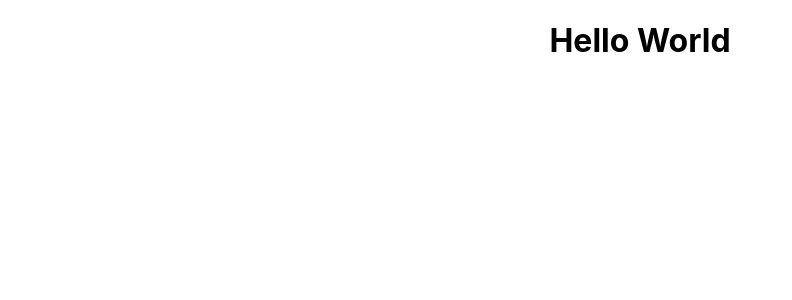
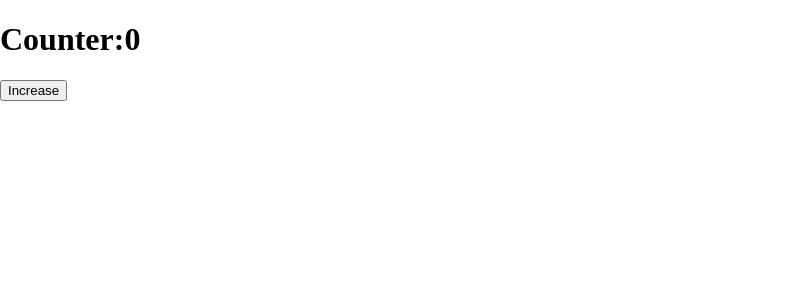
Before and after one commit to Gathoni-Wanjira/react-hooks, a React (Create React App) app: page / in a window 1280 px wide. Shown: the top 300 px of the page, without its empty margins (0-792 px from the left). Built offline with nearby package versions, Linux system fonts and the light colour scheme.

Commit message:
useState IncreaseCount

```diff
--- a/src/App.css
+++ /dev/null
@@ -1,3 +0,0 @@
-.App {
-  text-align: center;
-}
--- a/src/App.js
+++ b/src/App.js
@@ -1,13 +1,32 @@
-import React from 'react';
-import './App.css';
+import React from "react";
+import { useState } from "react";
 
-function App() {
+const App = () => {
+  const [counter, setCounter] = useState(0);
+
+
+
+  const increaseCounter = () => {
+    setCounter(counter + 1)
+  }
+  console.log(counter);
+
+
+
+
   return (
     <div className="App">
-      <h1>Hello World</h1>
+      <h1>Counter:{counter}</h1>
+      <button onClick={increaseCounter}> Increase </button>
 
     </div>
   );
 }
 
 export default App;
+
+
+// NOTES TO REMEMBER
+// UseState hooks are functions used  to add State in a functional component.
+// "State" are just values or variables of a component.
+// To use any hook ... you first need to import that hook from react library.
--- a/src/index.css
+++ b/src/index.css
@@ -1,10 +1,6 @@
 body {
   margin: 0;
-  font-family: -apple-system, BlinkMacSystemFont, 'Segoe UI', 'Roboto', 'Oxygen',
-    'Ubuntu', 'Cantarell', 'Fira Sans', 'Droid Sans', 'Helvetica Neue',
-    sans-serif;
-  -webkit-font-smoothing: antialiased;
-  -moz-osx-font-smoothing: grayscale;
+
 }
 
 code {
```
Also changed, not shown: src/logo.svg (deleted), 1 other file (tests, documents, lock files or other folders).
